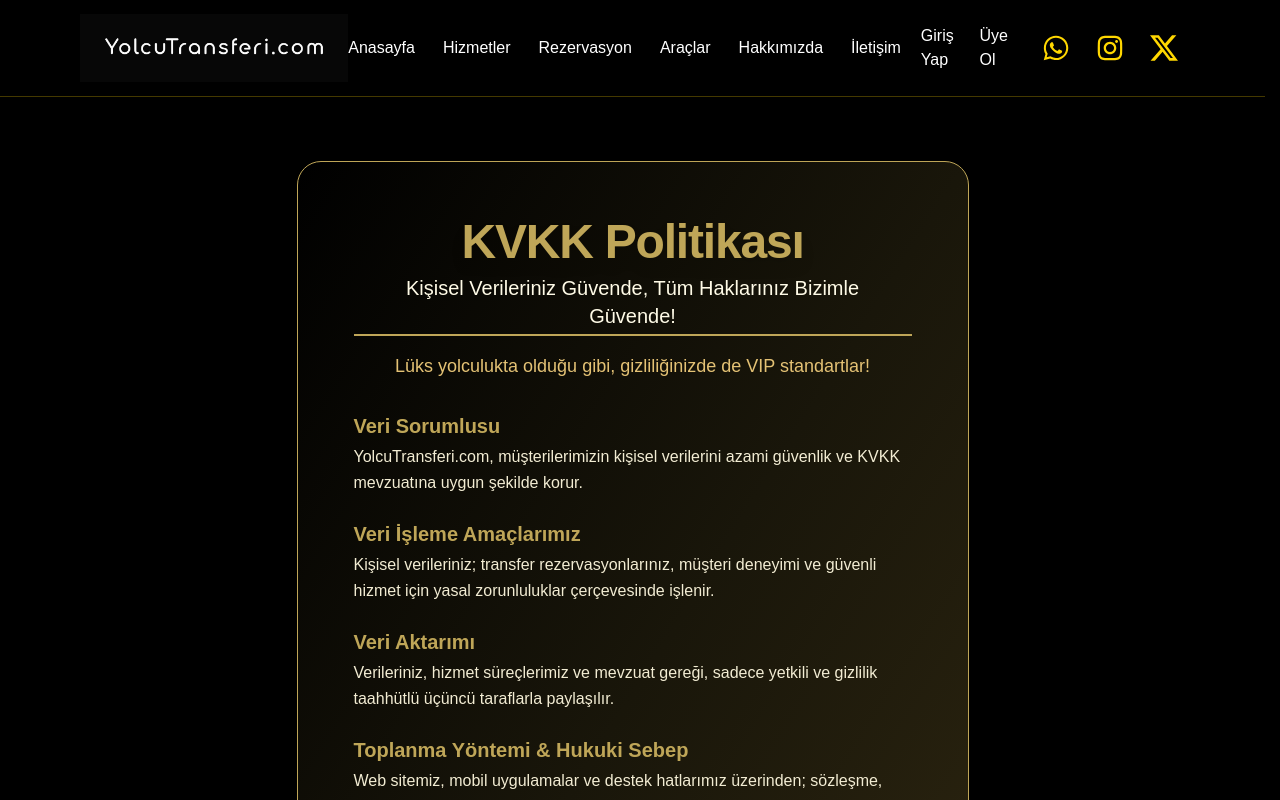
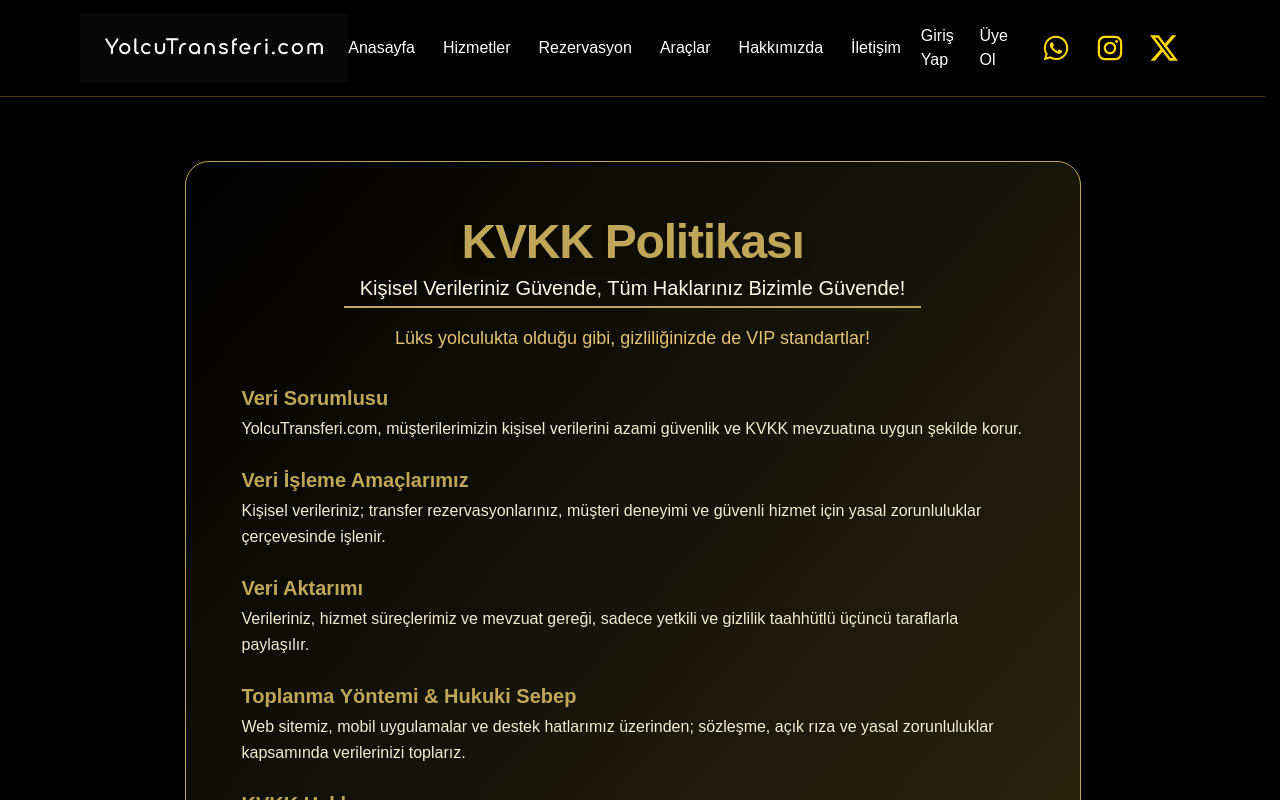
Before and after one commit to haliltayfur/yolcutransferi, a Next.js app: page /kvkk in a window 1280 px wide. Shown: the top 800 px of the page. Built offline with nearby package versions, Linux system fonts and the light colour scheme.

Commit message:
Update page.js

```diff
--- a/app/kvkk/page.js
+++ b/app/kvkk/page.js
@@ -4,7 +4,7 @@ import Link from "next/link";
 export default function Kvkk() {
   return (
     <main className="flex justify-center items-center min-h-[90vh] bg-black">
-      <section className="w-full max-w-2xl mx-auto bg-gradient-to-br from-black via-[#19160a] to-[#302811] border border-[#bfa658] rounded-3xl shadow-2xl p-8 md:p-14 mt-16 mb-10">
+      <section className="w-full max-w-4xl mx-auto bg-gradient-to-br from-black via-[#19160a] to-[#302811] border border-[#bfa658] rounded-3xl shadow-2xl p-8 md:p-14 mt-16 mb-10">
         <div className="mb-8">
           <h1 className="text-4xl md:text-5xl font-bold text-[#bfa658] tracking-tight drop-shadow-lg text-center mb-2">
             KVKK Politikası
```
